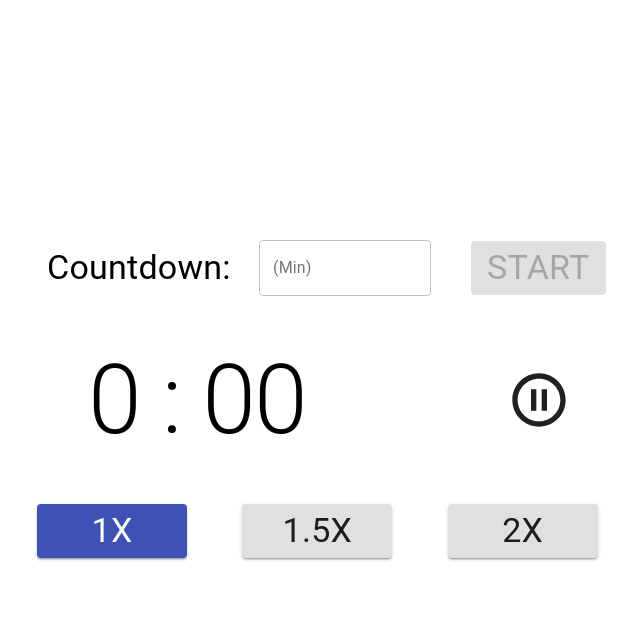
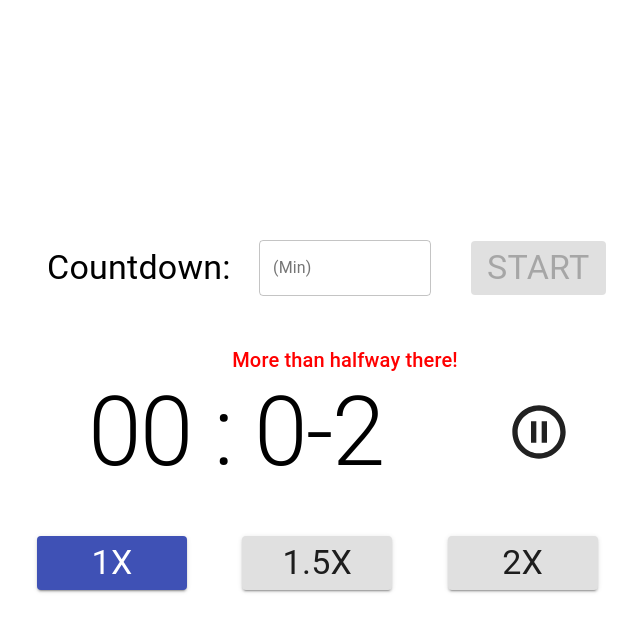
Before and after one commit to tpsnugget/Countdown-Timer-SPA, a React (Create React App) app in the folder client/: page / in a window 1280 px wide. Both pictures are taken after a click on the button 834 px from the left and 400 px from the top of the page. Shown: the top 632 px of the page, without its empty margins (295-935 px from the left). Built offline with nearby package versions, Linux system fonts and the light colour scheme.

Commit message:
Commit before sending to company

```diff
--- a/client/src/Components/ControlButtons.js
+++ b/client/src/Components/ControlButtons.js
@@ -1,4 +1,4 @@
-import React, { useState } from 'react'
+import React from 'react'
 import PropTypes from 'prop-types'
 import Grid from '@material-ui/core/Grid'
 import Typography from '@material-ui/core/Typography'
@@ -6,26 +6,20 @@ import Button from '@material-ui/core/Button'
 
 const ControlButtons = props => {
 
-    const [oneXButton, setOneXButton] = useState(true)
-    const [onePointFiveXButton, setOnePointFiveXButton] = useState(false)
-    const [twoXButton, setTwoXButton] = useState(false)
+    console.log('ControlButtons Rendered')
 
-    const runAtOneSpeed = async () => {
-        await setOneXButton(true)
-        await setOnePointFiveXButton(false)
-        await setTwoXButton(false)
+    const { oneXButton, onePointFiveXButton, twoXButton, runAtOne, runAtOnePointFive, runAtTwo } = props
+
+    const runAtOneSpeed = () => {
+        runAtOne()
     }
 
-    const runAtOnePointFiveSpeed = async () => {
-        await setOneXButton(false)
-        await setOnePointFiveXButton(true)
-        await setTwoXButton(false)
+    const runAtOnePointFiveSpeed = () => {
+        runAtOnePointFive()
     }
 
-    const runAtTwoSpeed = async () => {
-        await setOneXButton(false)
-        await setOnePointFiveXButton(false)
-        await setTwoXButton(true)
+    const runAtTwoSpeed = () => {
+        runAtTwo()
     }
 
     return (
@@ -80,7 +74,12 @@ const ControlButtons = props => {
 }
 
 ControlButtons.propTypes = {
-
+    oneXButton: PropTypes.bool,
+    onePointFiveXButton: PropTypes.bool,
+    twoXButton: PropTypes.bool,
+    runAtOne: PropTypes.func,
+    runAtOnePointFive: PropTypes.func,
+    runAtTwo: PropTypes.func
 }
 
 export default ControlButtons
--- a/client/src/Components/Input.js
+++ b/client/src/Components/Input.js
@@ -31,13 +31,13 @@ const Input = props => {
             </Grid>
             <Grid item xs={12} md={2}>
                 {time >= 1 ?
-                    <Button variant="contained" color="primary" >
+                    <Button variant="contained" color="primary" onClick={sendBackStartTimer} >
                         <Typography variant='h4' >
                             START
                         </Typography>
                     </Button>
                     :
-                    <Button variant="contained" data-testid='button' disabled onClick={sendBackStartTimer} >
+                    <Button variant="contained" data-testid='button' disabled >
                         <Typography variant='h4' >
                             START
                         </Typography>
--- a/client/src/Components/TimerDisplay.js
+++ b/client/src/Components/TimerDisplay.js
@@ -1,30 +1,107 @@
-import React, { useState } from 'react'
+import React, { useEffect, useState } from 'react'
 import PropTypes from 'prop-types'
 import Grid from '@material-ui/core/Grid'
 import Typography from '@material-ui/core/Typography'
 import Button from '@material-ui/core/Button'
 import PauseCircleOutlineIcon from '@material-ui/icons/PauseCircleOutline';
-
 import PlayCircleOutlineIcon from '@material-ui/icons/PlayCircleOutline';
+import ControlButtons from '../Components/ControlButtons'
 
 const TimerDisplay = props => {
 
-    const { min, moreThanHalfwayThere, pause, sec } = props
+    const { minute, start } = props
+
+    const [halfway, setHalfway] = useState(0)
+    const [pauseCount, setPauseCount] = useState(true)
+    const [min, setMin] = useState(0)
+    const [sec, setSec] = useState(0)
+    const [totalSec, setTotalSec] = useState(1)
+    const [oneXButton, setOneXButton] = useState(true)
+    const [onePointFiveXButton, setOnePointFiveXButton] = useState(false)
+    const [twoXButton, setTwoXButton] = useState(false)
+
+    useEffect( () => {
+        if(start && sec === 0){
+            console.log('start is true and sec === 0')
+            setSec(59)
+        }
+
+        if(start && sec === 0){
+            if(halfway === 0){
+                console.log('halfway === 0')
+                setPauseCount(false)
+                setMin(minute - 1)
+                setTotalSec(minute * 60)
+                setHalfway(minute * 60 / 2)
+            }
+            // else if(){
+            //     setMin(min - 1)
+            //     console.log('set min to min - 1, min is', min)
+            // }
+        }
+
+        if(!pauseCount && oneXButton){
+            setTimeout( () => {
+                setSec(sec - 1)
+                setTotalSec(totalSec - 1)
+                console.log('1X setTimeout and totalSec is ', totalSec)
+            }, 1000 )
+        }
+
+        if(!pauseCount && onePointFiveXButton){
+            setTimeout( () => {
+                setSec(sec - 1)
+                setTotalSec(totalSec - 1)
+            }, 750 )
+        }
+
+        if(!pauseCount && twoXButton){
+            setTimeout( () => {
+                setSec(sec - 1)
+                setTotalSec(totalSec - 1)
+            }, 500 )
+        }
+    } )
+
+    const runAtOneSpeed = async () => {
+        await setOneXButton(true)
+        await setOnePointFiveXButton(false)
+        await setTwoXButton(false)
+    }
+
+    const runAtOnePointFiveSpeed = async () => {
+        await setOneXButton(false)
+        await setOnePointFiveXButton(true)
+        await setTwoXButton(false)
+    }
+
+    const runAtTwoSpeed = async () => {
+        await setOneXButton(false)
+        await setOnePointFiveXButton(false)
+        await setTwoXButton(true)
+    }
+
+    console.log('TimerDisplay Rendered and totalSec is ', totalSec)
 
     return (
         <Grid container justify='center' alignItems='center' style={{marginTop: '3rem'}} >
-            <Grid item xs={12}>
-                {moreThanHalfwayThere ?
+            <Grid container justify='center' item xs={12}>
+                {(totalSec <= halfway) && (totalSec > 20) ?
                 <Typography variant='h6' >
+                    More than halfway there!
+                </Typography>
+                : null}
+                {(totalSec <= halfway) && (totalSec <= 20) ?
+                <Typography variant='h6' style={{color: 'red'}} >
                     More than halfway there!
                 </Typography>
                 : null}
             </Grid>
             <Grid container justify='center' alignItems='center'>
-                {sec === 0 ?
+                {sec < 10 ?
                 <Grid item xs={4}>
                     <Typography variant='h1'data-testid='Timerdisplay-time' >
-                        {min} : 00
+                        0{min} : 0{sec}
                     </Typography>
                 </Grid>
                 :
@@ -35,26 +112,27 @@ const TimerDisplay = props => {
                 </Grid>
                 }
                 <Grid item xs={1}>
-                {pause ?
+                {pauseCount ?
                     <Button>
-                        <PlayCircleOutlineIcon style={{fontSize: '4rem'}} />
+                        <PlayCircleOutlineIcon style={{fontSize: '4rem'}} onClick={() => {setPauseCount(false)}} />
                     </Button>
                     :
                     <Button data-testid='button' >
-                        <PauseCircleOutlineIcon style={{fontSize: '4rem'}} />
+                        <PauseCircleOutlineIcon style={{fontSize: '4rem'}} onClick={() => {setPauseCount(true)}} />
                     </Button>
                 }
                 </Grid>
             </Grid>
+            <ControlButtons oneXButton={oneXButton} onePointFiveXButton={onePointFiveXButton} twoXButton={twoXButton} runAtOne={runAtOneSpeed} runAtOnePointFive={runAtOnePointFiveSpeed} runAtTwo={runAtTwoSpeed} />
         </Grid>
     )
 }
 
 TimerDisplay.propTypes = {
-    min: PropTypes.number,
+    minute: PropTypes.number,
     moreThanHalfwayThere: PropTypes.bool,
-    pause: PropTypes.bool,
-    sec: PropTypes.number
+    // pause: PropTypes.bool,
+    // sec: PropTypes.number
 }
 
 export default TimerDisplay
--- a/client/src/Pages/CountdownTimer.js
+++ b/client/src/Pages/CountdownTimer.js
@@ -3,39 +3,52 @@ import Box from '@material-ui/core/Box'
 import Container from '@material-ui/core/Container'
 import Input from '../Components/Input'
 import TimerDisplay from '../Components/TimerDisplay'
-import ControlButtons from '../Components/ControlButtons'
 
 export default class CountdownTimer extends Component {
 
     state = {
-        min: 0,
+        minute: 0,
+        msec: 0,
+        // pause: true,
         moreThanHalfwayThere: false,
-        pause: false,
-        sec: 0,
-        time: 0
+        runAtOneXSpeed: true,
+        runAtOnePointFiveXSpeed: false,
+        runAtTwoXSpeed: false,
+        // seconds: 0,
+        start: false,
+        time: 0,
+        totalSec: 0
     }
 
     setTime = (value) => {
         this.setState({
-            min: Number(value),
-            time: Number(value)
+            minute: Number(value),
+            time: Number(value),
+            totalSec: Number(value) * 60
         })
     }
 
     startTimer = () => {
+        this.setState({
+            minute: this.state.minute,
+            pause: false,
+            seconds: 59,
+            start: true,
+            totalSec: this.state.totalSec - 1
+        })
 
     }
 
     render() {
 
-        const { min, moreThanHalfwayThere, pause, sec, time } = this.state
+        const { minute, moreThanHalfwayThere, start, time } = this.state
+        console.log('CountdownTimer Rendered')
 
         return (
             <Box style={{marginTop: '15rem'}} >
                 <Container >
                     <Input setTime={this.setTime} time={time} startTimer={this.startTimer} />
-                    <TimerDisplay min={min} sec={sec} moreThanHalfwayThere={moreThanHalfwayThere} pause={pause}  />
-                    <ControlButtons />
+                    <TimerDisplay minute={minute} moreThanHalfwayThere={moreThanHalfwayThere} start={start}  />
                 </Container>
             </Box>
         )
```
